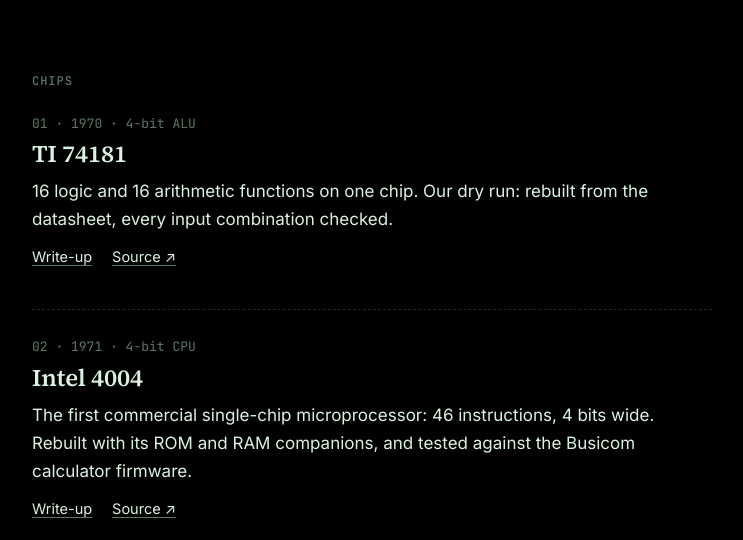
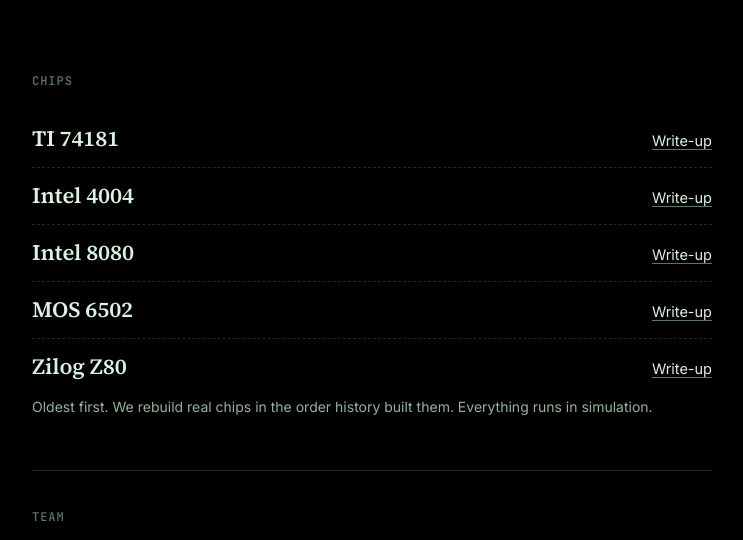
Before and after one commit to TuriChips/turichips.github.io, a plain HTML site: page index.html in a window 1280 px wide. Shown: the part 260-800 px from the top of the page, without its empty margins (268-1011 px from the left). Drawn offline with Linux system fonts and the light colour scheme.

Commit message:
Chip list: just the name and a write-up link
Co-Authored-By: Claude Opus 5.5 <noreply@anthropic.com>

```diff
--- a/site.js
+++ b/site.js
@@ -5,18 +5,10 @@ document.getElementById('updated').textContent = modified.toLocaleDateString('en
 document.getElementById('year').textContent = modified.getFullYear();
 fetch('chips.json').then(r => r.json()).then(chips => {
   const root = document.getElementById('chip-list');
-  chips.filter(c => c.show !== false).forEach((c, i) => {
-    const href = 'chip.html?chip=' + encodeURIComponent(c.slug);
+  chips.filter(c => c.show !== false).forEach(c => {
     const box = el('article'); box.className = 'project';
-    const meta = el('p', String(i + 1).padStart(2, '0') + ' · ' + c.year + ' · ' + c.kind); meta.className = 'meta';
-    if (!/released/i.test(c.status)) { meta.append(' · '); const s = el('span', c.status); s.className = 'status'; meta.append(s); }
-    const h = el('h3'); const a = el('a', c.name); a.href = href; h.append(a);
-    const p = el('p', c.description);
-    const links = el('p'); links.className = 'links';
-    const w = el('a', 'Write-up'); w.href = href;
-    const src = el('a', 'Source ↗'); src.href = 'https://github.com/' + c.repo; src.rel = 'noopener';
-    links.append(w, src);
-    box.append(meta, h, p, links);
+    const w = el('a', 'Write-up'); w.href = 'chip.html?chip=' + encodeURIComponent(c.slug);
+    box.append(el('h3', c.name), w);
     root.append(box);
   });
 });
--- a/style.css
+++ b/style.css
@@ -30,11 +30,12 @@ section{padding-block:40px;border-top:1px solid var(--line)}
 section:first-of-type{border-top:0}
 h2{font:500 12px/1 var(--mono);letter-spacing:.08em;text-transform:uppercase;color:var(--faint);margin:0 0 24px}
 
-.project{padding-block:4px 28px}
-.project+.project{padding-top:28px;border-top:1px dashed var(--line)}
+.project{display:flex;justify-content:space-between;align-items:baseline;gap:16px;padding-block:14px}
+.project+.project{border-top:1px dashed var(--line)}
+.project>a{font-size:14.5px;white-space:nowrap}
 .project .meta{font:400 13px/1.4 var(--mono);color:var(--faint);margin:0 0 6px}
 .project .meta .status{color:var(--accent)}
-.project h3{font:600 24px/1.25 var(--serif);margin:0 0 8px;letter-spacing:-.005em}
+.project h3{font:600 22px/1.25 var(--serif);margin:0;letter-spacing:-.005em}
 .project h3 a{text-decoration:none}
 .project p{margin:0 0 12px}
 .links{display:flex;flex-wrap:wrap;gap:6px 20px;font-size:14.5px;margin:0}
```
